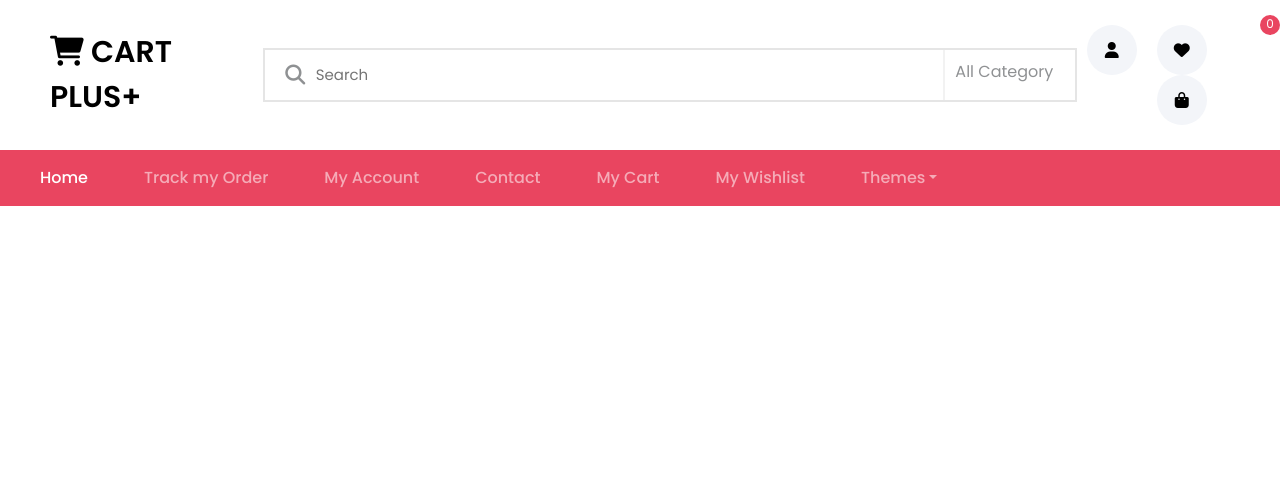
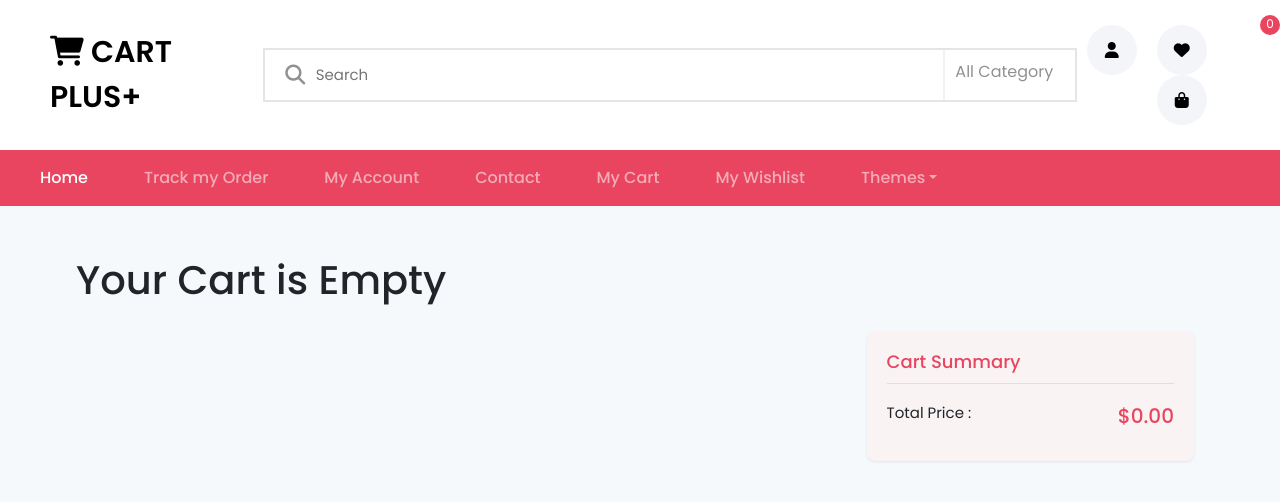
Before and after one commit to Mahikagarg09/Ecommerce-website, a React (Create React App) app: page /cart in a window 1280 px wide. Shown: the top 502 px of the page. Built offline with nearby package versions, Linux system fonts and the light colour scheme.

Commit message:
fixed bug for rendering pages

```diff
--- a/src/App.js
+++ b/src/App.js
@@ -16,17 +16,17 @@ function App() {
   //-----------THEME--------
 
   const [theme, setTheme] = useState('');
-  const toggleTheme =(theme) =>{
+  const toggleTheme = (theme) => {
     setTheme(theme);
   }
 
-  useEffect(() =>{
-    document.body.className=theme
-  },[theme]);
+  useEffect(() => {
+    document.body.className = theme
+  }, [theme]);
 
-  const pages={homepage:"homepage",wishlist:"wishlist",cart:"cart"};
-  const[show,setShow]=useState(true);
-  // const [show, setShow] = useState<String>(pages.homepage);
+  //const pages={homepage:"homepage",wishlist:"wishlist",cart:"cart"};
+  const [show, setShow] = useState(1);
+  //const [show, setShow] = useState<String>(pages.homepage);
   // --------------ADD TO CART----------
 
   const [cart, setCart] = useState([]);
@@ -57,23 +57,27 @@ function App() {
     <>
 
       <Router>
-        <Header setShow={setShow} size={cart.length} theme={theme} toggleTheme={toggleTheme}/>
+        <Header setShow={setShow} size={cart.length} theme={theme} toggleTheme={toggleTheme} />
         <Switch>
-          {show ?
+          if(show ===1){
             <Route path="/" exact>
-              <Pages productItems={productItems} handleClickCart={handleClickCart} handleClickWish={handleClickWish} theme={theme}/>
+              <Pages productItems={productItems} handleClickCart={handleClickCart} handleClickWish={handleClickWish} theme={theme} />
             </Route>
-            :
-            // <Route path="/cart">
-            //   <Cart cart={cart} setCart={setCart} handleChange={handleChange} theme={theme} />
-            // </Route>
+          }else if(show===2){
             <Route path="/wishlist">
-                <Wishlist wish={wish} setWish={setWish} handleClickCart={handleClickCart}  theme={theme}/>
+              <Wishlist wish={wish} setWish={setWish} handleClickCart={handleClickCart} theme={theme} />
+            </Route>
+          }else{
+            <Route path="/cart">
+              <Cart cart={cart} setCart={setCart} handleChange={handleChange} theme={theme} />
             </Route>
           }
+
+
         </Switch>
       </Router>
     </>
   );
 }
+
 export default App;
--- a/src/components/header/Search.js
+++ b/src/components/header/Search.js
@@ -23,7 +23,7 @@ export default function Search({ setShow, size ,theme}) {
             <section className={`search ${theme}`} >
                 <container className="c_flex">
                     <div className="logo">
-                        <Link to="/" href="" onClick={() => setShow(true)}><i class="fas fa-shopping-cart"></i> CART PLUS+</Link>
+                        <Link to="/" href="" onClick={() => setShow(1)}><i class="fas fa-shopping-cart"></i> CART PLUS+</Link>
                     </div>
 
                     <div className="search-box f_flex">
@@ -37,10 +37,10 @@ export default function Search({ setShow, size ,theme}) {
                         <i className='fa fa-user icon-circle'></i>
                         </Link>
                         <div className="cart">
-                            <Link to="/wishlist"  onClick={() => setShow(false) }>
+                            <Link to="/wishlist"  onClick={() => setShow(2) }>
                                 <i className="fa-solid fa-heart icon-circle"></i>
                             </Link>
-                            <Link to="/cart" onClick={() => setShow(false) }>
+                            <Link to="/cart" onClick={() => setShow(3) }>
                                 <i className="fa fa-shopping-bag icon-circle"></i>
                                 <span>{size}</span>
                             </Link>
```
